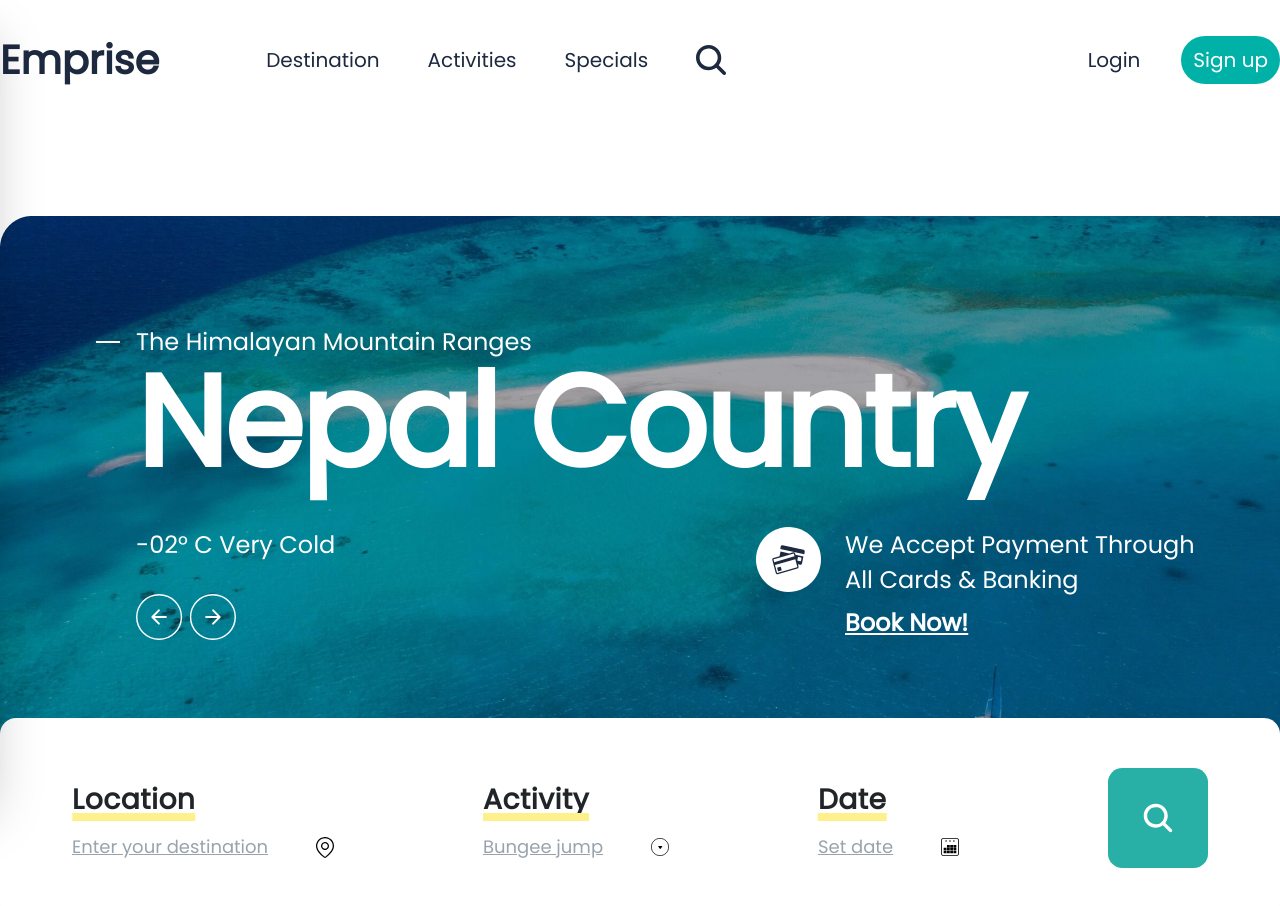
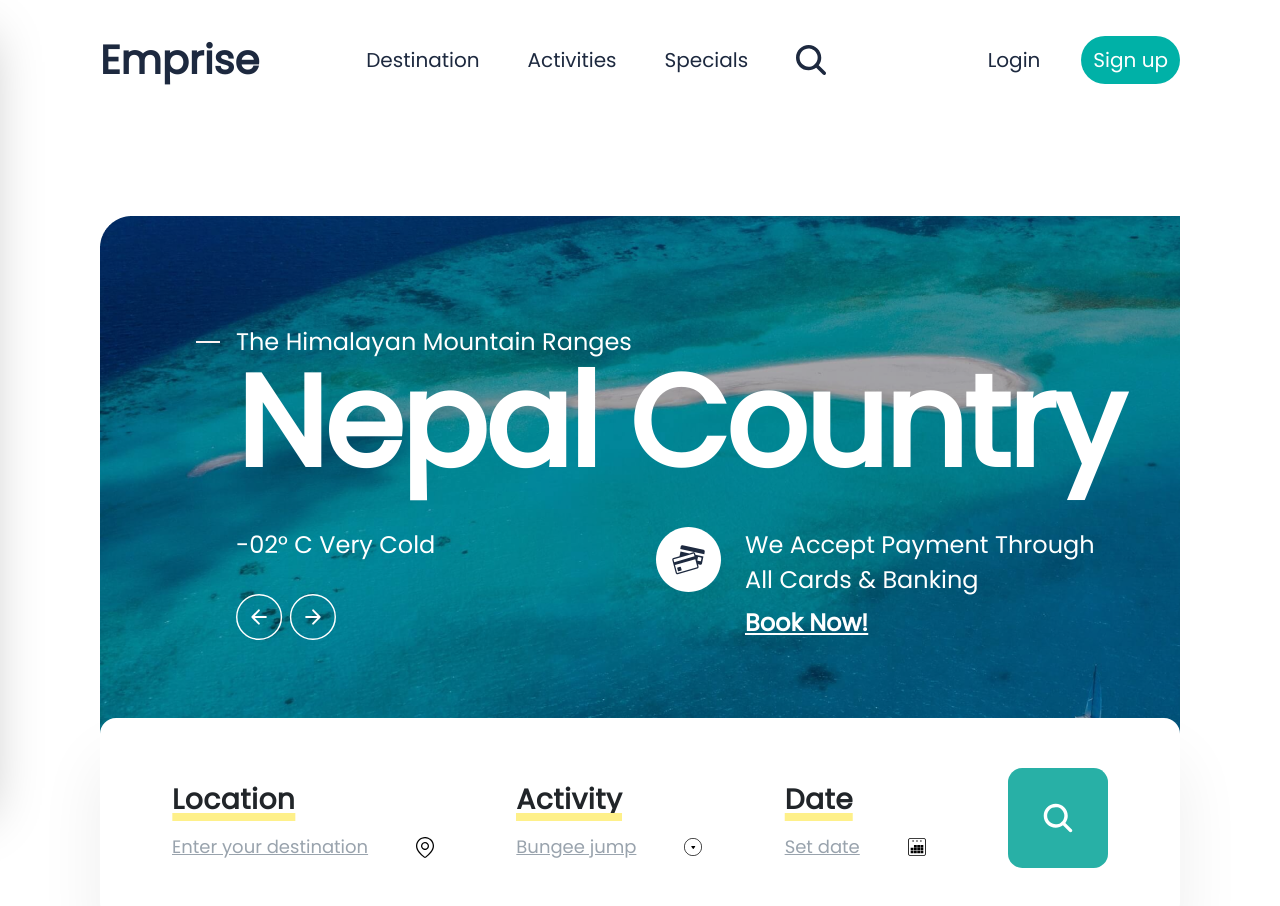
Before and after one commit to ess-maker/Technology-Shopping-Website, a Next.js app: page / in a window 1280 px wide. Shown: the top 906 px of the page. Built offline with nearby package versions, Linux system fonts and the light colour scheme.

Commit message:
testing the website

```diff
--- a/app/page.tsx
+++ b/app/page.tsx
@@ -4,7 +4,7 @@ import { styles } from '@/styles/styles'
 
 export default function Home() {
   return (
-    <main className={`${styles.paddingx} w-full overflow-hidden`}>
+    <main className={`px-[30px] lg:px-[100px] w-full overflow-hidden`}>
     <Navbar />
     <Hero />
     </main>
--- a/styles/styles.ts
+++ b/styles/styles.ts
@@ -1,5 +1,4 @@
 export const styles = {
-    paddingx:"px-[30px] lg:px-[100px]",
 
     heading1:"text-[40px] not-italic font-semibold leading-[normal]",
     navlink:"text-xl not-italic font-medium leading-5",
@@ -12,9 +11,3 @@ export const styles = {
     resposiveflexitems:'hidden lg:flex items-center'
 
 }
-
-export const layout = {
-    section: `flex lg:flex-row flex-col`,
-    sectionrevers:"flex md:flex-row flex-col-reverse",
-    sectionInfo:"md:text-left text-center "
-}
```
